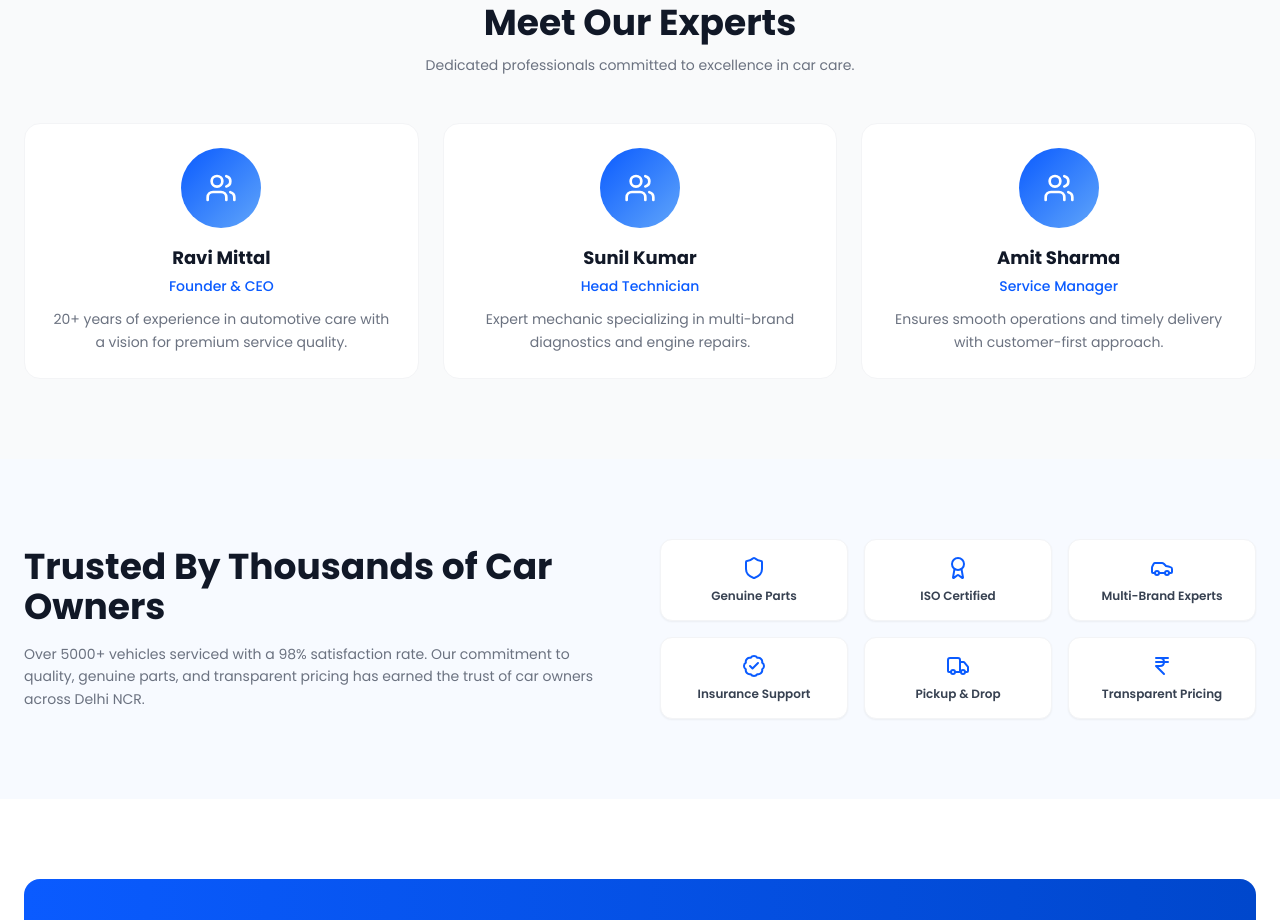
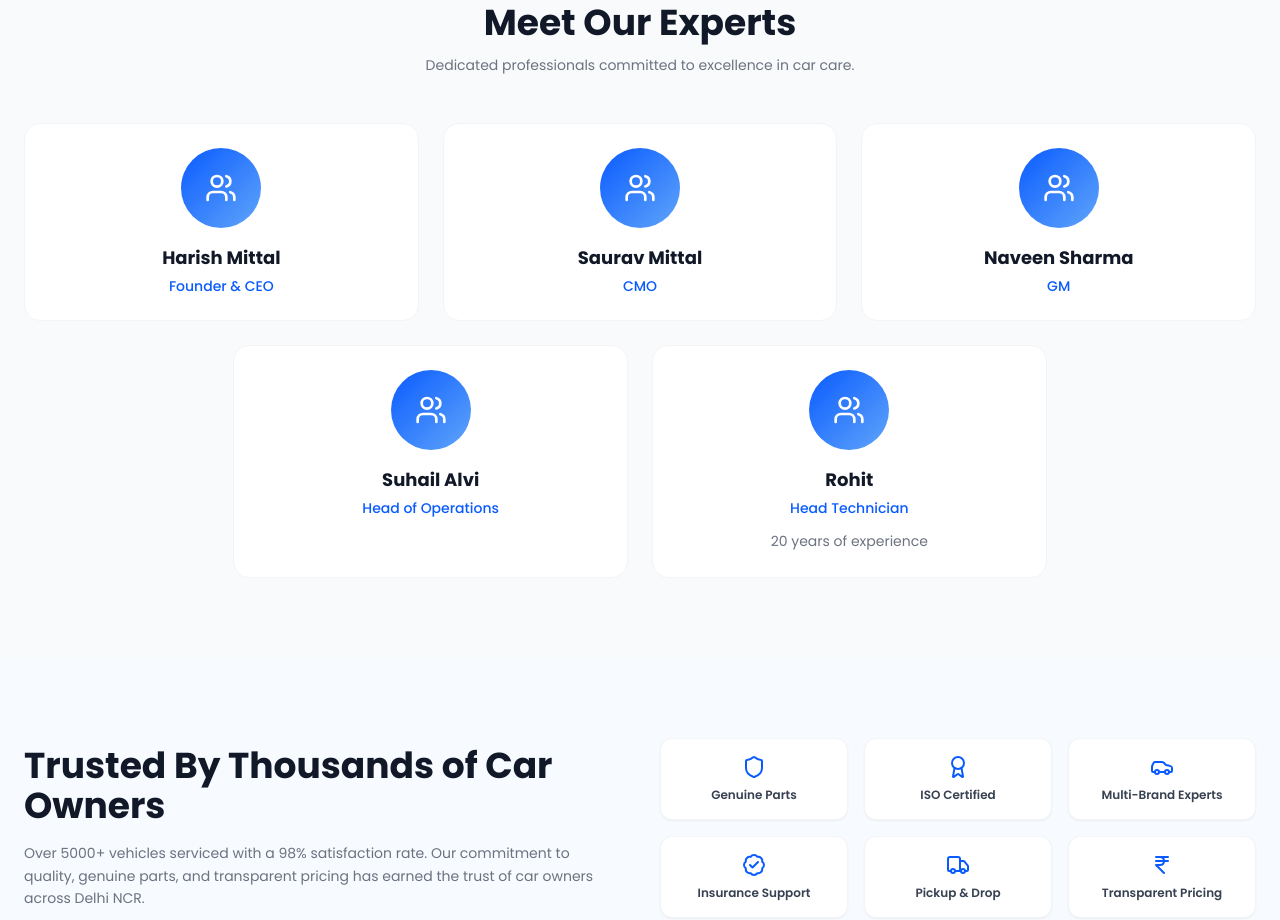
Before and after one commit to abhi283204-1/mcc, a Next.js app: page /about in a window 1280 px wide. Shown: the part 4140-5060 px from the top of the page. Built offline with nearby package versions, Linux system fonts and the light colour scheme.

Commit message:
Update About Us team members section

```diff
--- a/app/about/page.tsx
+++ b/app/about/page.tsx
@@ -40,9 +40,15 @@ const processSteps = [
 ];
 
 const teamMembers = [
-  { name: "Ravi Mittal", position: "Founder & CEO", desc: "20+ years of experience in automotive care with a vision for premium service quality." },
-  { name: "Sunil Kumar", position: "Head Technician", desc: "Expert mechanic specializing in multi-brand diagnostics and engine repairs." },
-  { name: "Amit Sharma", position: "Service Manager", desc: "Ensures smooth operations and timely delivery with customer-first approach." },
+  { name: "Harish Mittal", position: "Founder & CEO" },
+  { name: "Saurav Mittal", position: "CMO" },
+  { name: "Naveen Sharma", position: "GM" },
+  { name: "Suhail Alvi", position: "Head of Operations" },
+  {
+    name: "Rohit",
+    position: "Head Technician",
+    desc: "20 years of experience",
+  },
 ];
 
 const trustBadges = [
@@ -399,15 +405,15 @@ export default function AboutPage() {
               <h2 className="text-2xl md:text-3xl lg:text-4xl font-bold text-gray-900">Meet Our Experts</h2>
               <p className="text-gray-500 mt-3 max-w-md mx-auto text-sm">Dedicated professionals committed to excellence in car care.</p>
             </div>
-            <div className="grid sm:grid-cols-2 lg:grid-cols-3 gap-6">
+            <div className="grid sm:grid-cols-2 lg:grid-cols-6 gap-6">
               {teamMembers.map((member, i) => (
-                <motion.div key={member.name} custom={i} initial="hidden" whileInView="visible" viewport={{ once: true }} variants={fadeUp} className="bg-white rounded-2xl p-6 text-center border border-gray-100 hover:-translate-y-1 hover:shadow-lg transition-all duration-300">
+                <motion.div key={member.name} custom={i} initial="hidden" whileInView="visible" viewport={{ once: true }} variants={fadeUp} className={`bg-white rounded-2xl p-6 text-center border border-gray-100 hover:-translate-y-1 hover:shadow-lg transition-all duration-300 lg:col-span-2 ${i === 3 ? "lg:col-start-2" : i === 4 ? "lg:col-start-4" : ""}`}>
                   <div className="w-20 h-20 rounded-full bg-gradient-to-br from-[#0A5BFF] to-blue-400 mx-auto mb-4 flex items-center justify-center">
                     <Users size={32} className="text-white" />
                   </div>
                   <h3 className="font-bold text-gray-900 text-lg">{member.name}</h3>
                   <p className="text-[#0A5BFF] text-sm font-medium mt-1">{member.position}</p>
-                  <p className="text-gray-500 text-sm mt-3 leading-relaxed">{member.desc}</p>
+                  {member.desc && <p className="text-gray-500 text-sm mt-3 leading-relaxed">{member.desc}</p>}
                 </motion.div>
               ))}
             </div>
```
